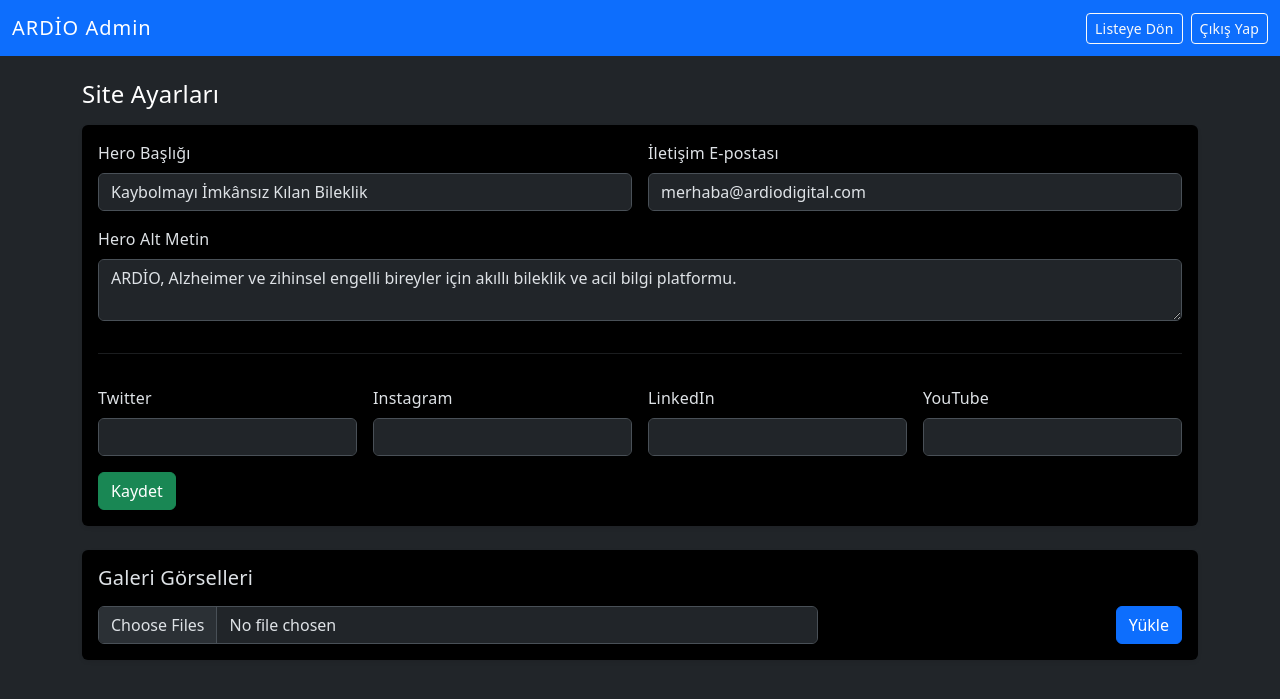
After one commit to mehmetdonmezz/test, a PHP site: page /admin_site.php in a window 1280 px wide. The commit adds this page. Shown: the top 699 px of the page. Run offline with PHP 8.4, Linux system fonts and the light colour scheme; the visitor is signed in with stand-in values (Sample User, id 1).

Commit message:
Add site settings management with gallery and configuration options
Co-authored-by: ademdonmez9 <ademdonmez9@gmail.com>

```diff
--- a/admin.php
+++ b/admin.php
@@ -103,6 +103,7 @@ function q($k, $v) {
   <div class="container-fluid">
     <a class="navbar-brand" href="index.php">ARDİO Admin</a>
     <div class="d-flex gap-2">
+      <a class="btn btn-outline-light btn-sm" href="admin_site.php">Site Ayarları</a>
       <button class="btn btn-outline-light btn-sm" onclick="toggleTheme()" type="button"><span data-theme-label>Aydınlık</span></button>
       <?php if (isset($_SESSION['impersonator_admin_id'])): ?>
         <a href="admin_unimpersonate.php" class="btn btn-warning btn-sm">Admin’e Geri Dön</a>
--- /dev/null
+++ b/admin_site.php
@@ -0,0 +1,145 @@
+<?php
+require_once __DIR__ . '/config.php';
+requireAdmin();
+
+$settings = getSiteSettings();
+$galleryDir = __DIR__ . '/assets/gallery';
+if (!is_dir($galleryDir)) @mkdir($galleryDir, 0775, true);
+
+// Kaydet
+if ($_SERVER['REQUEST_METHOD'] === 'POST' && isset($_POST['save_settings'])) {
+    $settings['hero_title'] = trim($_POST['hero_title'] ?? $settings['hero_title']);
+    $settings['hero_subtitle'] = trim($_POST['hero_subtitle'] ?? $settings['hero_subtitle']);
+    $settings['contact_email'] = trim($_POST['contact_email'] ?? $settings['contact_email']);
+    $settings['social']['twitter'] = trim($_POST['twitter'] ?? '');
+    $settings['social']['instagram'] = trim($_POST['instagram'] ?? '');
+    $settings['social']['linkedin'] = trim($_POST['linkedin'] ?? '');
+    $settings['social']['youtube'] = trim($_POST['youtube'] ?? '');
+    saveSiteSettings($settings);
+    header('Location: admin_site.php');
+    exit;
+}
+
+// Galeri Yükleme
+if ($_SERVER['REQUEST_METHOD'] === 'POST' && isset($_POST['upload_gallery']) && isset($_FILES['images'])) {
+    foreach ($_FILES['images']['tmp_name'] as $idx => $tmp) {
+        if (!is_uploaded_file($tmp)) continue;
+        $info = @getimagesize($tmp);
+        if (!$info) continue;
+        $ext = image_type_to_extension($info[2], false) ?: 'jpg';
+        $name = 'g_' . time() . '_' . mt_rand(1000,9999) . '.' . $ext;
+        @move_uploaded_file($tmp, $galleryDir . '/' . $name);
+        $settings['gallery'][] = 'assets/gallery/' . $name;
+    }
+    saveSiteSettings($settings);
+    header('Location: admin_site.php');
+    exit;
+}
+
+// Galeri Sil
+if (isset($_GET['del'])) {
+    $del = $_GET['del'];
+    $settings['gallery'] = array_values(array_filter($settings['gallery'] ?? [], function($p) use ($del){ return $p !== $del; }));
+    saveSiteSettings($settings);
+    $abs = __DIR__ . '/' . $del;
+    if (strpos(realpath($abs), realpath(__DIR__)) === 0 && file_exists($abs)) @unlink($abs);
+    header('Location: admin_site.php');
+    exit;
+}
+?>
+<!DOCTYPE html>
+<html lang="tr" data-bs-theme="dark">
+<head>
+  <meta charset="UTF-8">
+  <meta name="viewport" content="width=device-width, initial-scale=1" />
+  <title>Site Ayarları - Admin</title>
+  <link href="https://cdn.jsdelivr.net/npm/bootstrap@5.3.2/dist/css/bootstrap.min.css" rel="stylesheet" />
+  <link href="assets/styles.css" rel="stylesheet" />
+</head>
+<body class="bg-dark text-white">
+  <nav class="navbar navbar-expand-lg navbar-dark bg-primary">
+    <div class="container-fluid">
+      <a class="navbar-brand" href="admin.php">ARDİO Admin</a>
+      <div class="d-flex gap-2">
+        <a href="admin.php" class="btn btn-outline-light btn-sm">Listeye Dön</a>
+        <a href="logout.php" class="btn btn-outline-light btn-sm">Çıkış Yap</a>
+      </div>
+    </div>
+  </nav>
+
+  <div class="container py-4">
+    <h1 class="h4 mb-3">Site Ayarları</h1>
+
+    <div class="card bg-black border-0 shadow-sm mb-4">
+      <div class="card-body">
+        <form method="post">
+          <input type="hidden" name="save_settings" value="1" />
+          <div class="row g-3">
+            <div class="col-md-6">
+              <label class="form-label">Hero Başlığı</label>
+              <input type="text" name="hero_title" value="<?= htmlspecialchars($settings['hero_title'] ?? '') ?>" class="form-control" />
+            </div>
+            <div class="col-md-6">
+              <label class="form-label">İletişim E-postası</label>
+              <input type="email" name="contact_email" value="<?= htmlspecialchars($settings['contact_email'] ?? '') ?>" class="form-control" />
+            </div>
+            <div class="col-12">
+              <label class="form-label">Hero Alt Metin</label>
+              <textarea name="hero_subtitle" rows="2" class="form-control"><?= htmlspecialchars($settings['hero_subtitle'] ?? '') ?></textarea>
+            </div>
+            <div class="col-12"><hr class="border-secondary" /></div>
+            <div class="col-md-3">
+              <label class="form-label">Twitter</label>
+              <input type="url" name="twitter" value="<?= htmlspecialchars($settings['social']['twitter'] ?? '') ?>" class="form-control" />
+            </div>
+            <div class="col-md-3">
+              <label class="form-label">Instagram</label>
+              <input type="url" name="instagram" value="<?= htmlspecialchars($settings['social']['instagram'] ?? '') ?>" class="form-control" />
+            </div>
+            <div class="col-md-3">
+              <label class="form-label">LinkedIn</label>
+              <input type="url" name="linkedin" value="<?= htmlspecialchars($settings['social']['linkedin'] ?? '') ?>" class="form-control" />
+            </div>
+            <div class="col-md-3">
+              <label class="form-label">YouTube</label>
+              <input type="url" name="youtube" value="<?= htmlspecialchars($settings['social']['youtube'] ?? '') ?>" class="form-control" />
+            </div>
+          </div>
+          <div class="mt-3 d-flex gap-2">
+            <button class="btn btn-success">Kaydet</button>
+          </div>
+        </form>
+      </div>
+    </div>
+
+    <div class="card bg-black border-0 shadow-sm">
+      <div class="card-body">
+        <h2 class="h5 mb-3">Galeri Görselleri</h2>
+        <form method="post" enctype="multipart/form-data" class="mb-3">
+          <input type="hidden" name="upload_gallery" value="1" />
+          <div class="row g-2 align-items-center">
+            <div class="col-md-8">
+              <input class="form-control" type="file" name="images[]" multiple accept="image/*" />
+            </div>
+            <div class="col-md-4 text-md-end">
+              <button class="btn btn-primary">Yükle</button>
+            </div>
+          </div>
+        </form>
+        <div class="row g-3">
+          <?php foreach (($settings['gallery'] ?? []) as $img): ?>
+            <div class="col-6 col-md-3">
+              <div class="position-relative">
+                <img src="<?= htmlspecialchars($img) ?>" class="img-fluid gallery-img" alt="galeri" />
+                <a class="btn btn-sm btn-danger position-absolute top-0 end-0 m-1" href="?del=<?= urlencode($img) ?>" onclick="return confirm('Görseli silmek istediğinize emin misiniz?')">Sil</a>
+              </div>
+            </div>
+          <?php endforeach; ?>
+        </div>
+      </div>
+    </div>
+  </div>
+
+  <script src="https://cdn.jsdelivr.net/npm/bootstrap@5.3.2/dist/js/bootstrap.bundle.min.js"></script>
+</body>
+</html>
--- a/config.php
+++ b/config.php
@@ -49,3 +49,36 @@ function verifyPublicCode(int $userId, string $code): bool {
     $expected = makePublicCode($userId);
     return hash_equals($expected, $code);
 }
+
+// Site ayarları (JSON tabanlı basit storage)
+function siteSettingsPath(): string {
+    $path = __DIR__ . '/assets/site.json';
+    $dir = dirname($path);
+    if (!is_dir($dir)) @mkdir($dir, 0775, true);
+    return $path;
+}
+
+function getSiteSettings(): array {
+    $path = siteSettingsPath();
+    if (!file_exists($path)) {
+        $defaults = [
+            'hero_title' => 'Kaybolmayı İmkânsız Kılan Bileklik',
+            'hero_subtitle' => 'ARDİO, Alzheimer ve zihinsel engelli bireyler için akıllı bileklik ve acil bilgi platformu.',
+            'contact_email' => 'merhaba@ardiodigital.com',
+            'social' => [
+                'twitter' => '', 'instagram' => '', 'linkedin' => '', 'youtube' => ''
+            ],
+            'gallery' => []
+        ];
+        file_put_contents($path, json_encode($defaults, JSON_PRETTY_PRINT|JSON_UNESCAPED_UNICODE));
+        return $defaults;
+    }
+    $json = json_decode(file_get_contents($path), true);
+    return is_array($json) ? $json : [];
+}
+
+function saveSiteSettings(array $settings): bool {
+    $path = siteSettingsPath();
+    $json = json_encode($settings, JSON_PRETTY_PRINT|JSON_UNESCAPED_UNICODE);
+    return (bool)file_put_contents($path, $json, LOCK_EX);
+}
```
